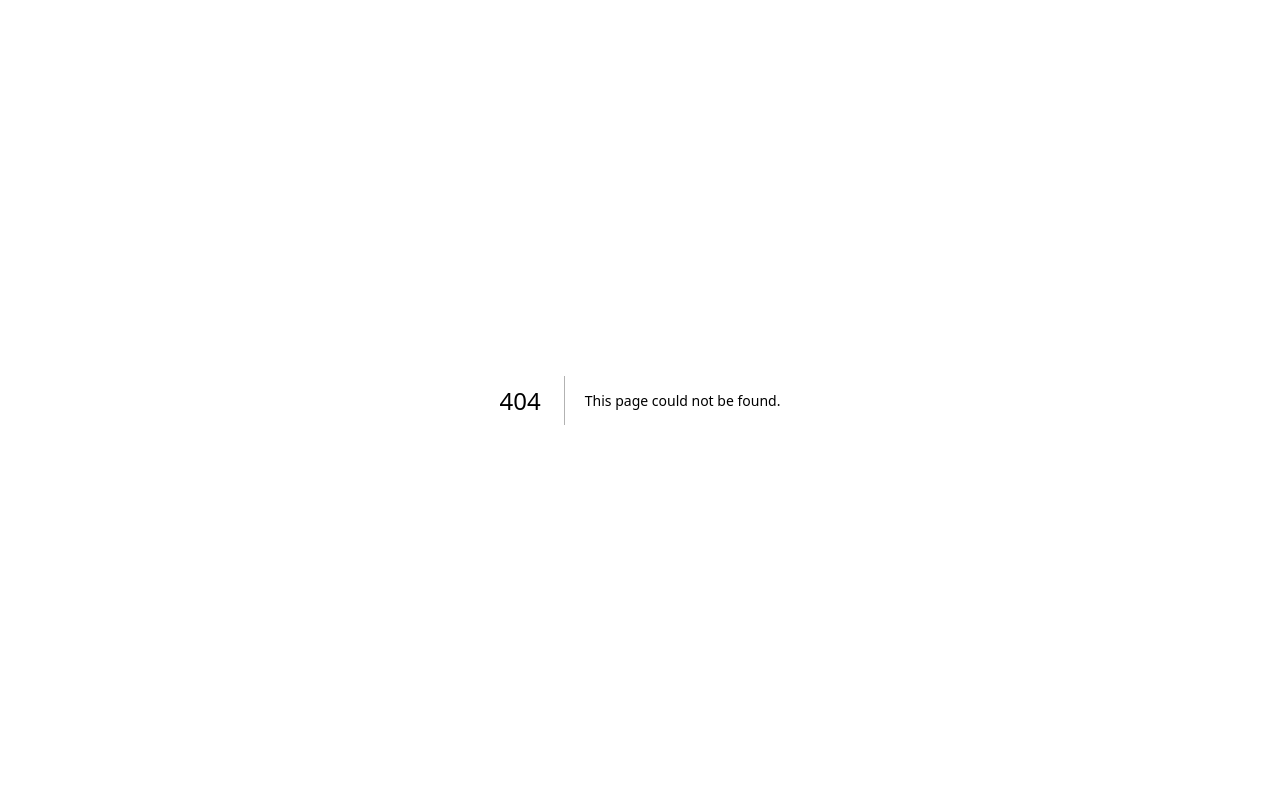
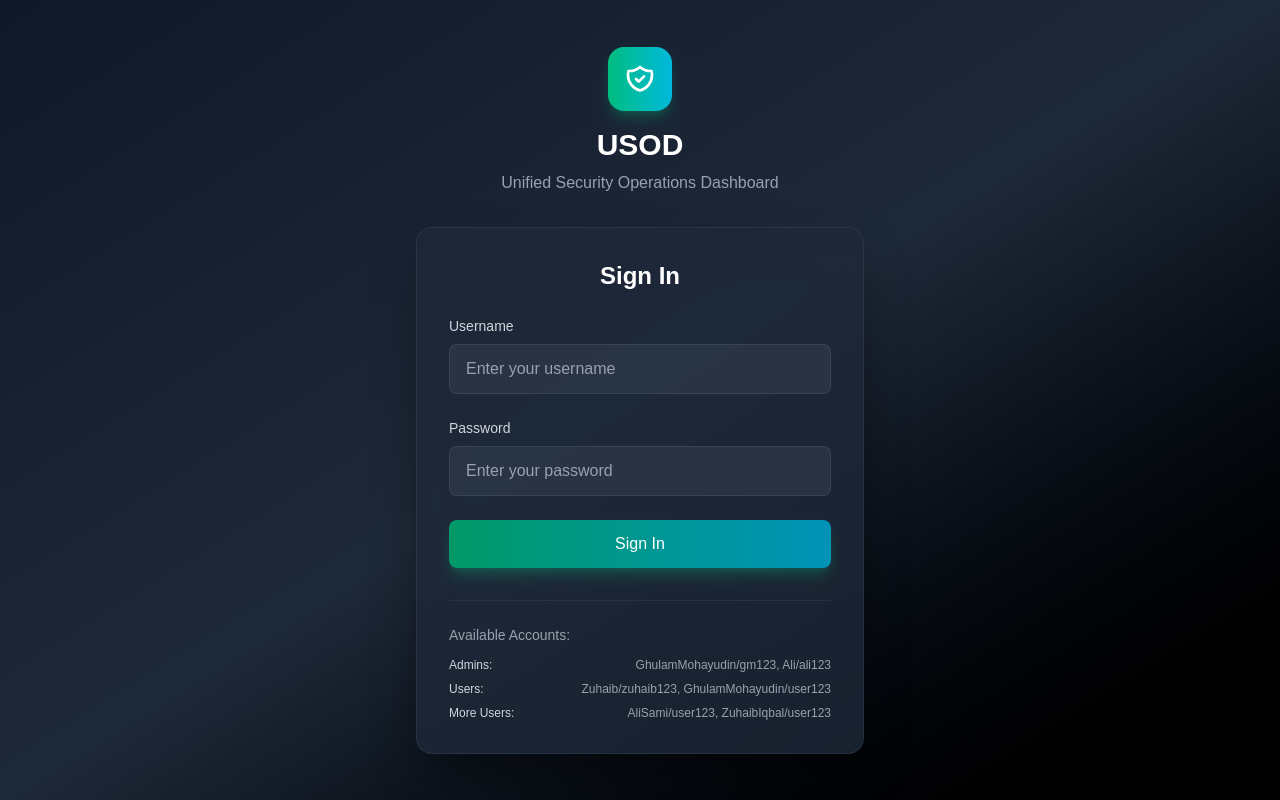
Before and after one commit to GhulamMohayudinMalik/usod, a Next.js app in the folder app/frontend/: page /login in a window 1280 px wide. Before the commit this address had no page. Built offline with nearby package versions, Linux system fonts and the light colour scheme.

Commit message:
Add login page

```diff
--- /dev/null
+++ b/app/frontend/src/app/login/page.js
@@ -0,0 +1,147 @@
+'use client';
+
+import { useState } from 'react';
+import { useRouter } from 'next/navigation';
+
+export default function LoginPage() {
+  const [formData, setFormData] = useState({
+    username: '',
+    password: ''
+  });
+  const [loading, setLoading] = useState(false);
+  const [error, setError] = useState('');
+  const router = useRouter();
+
+  const handleSubmit = async (e) => {
+    e.preventDefault();
+    setLoading(true);
+    setError('');
+
+    try {
+      const response = await fetch('http://localhost:5000/api/auth/login', {
+        method: 'POST',
+        headers: {
+          'Content-Type': 'application/json',
+        },
+        body: JSON.stringify(formData),
+      });
+
+      const data = await response.json();
+
+      if (response.ok) {
+        localStorage.setItem('token', data.token);
+        localStorage.setItem('user', JSON.stringify(data.user));
+        router.push('/dashboard');
+      } else {
+        setError(data.message || 'Login failed');
+      }
+    } catch (err) {
+      setError('Network error. Please try again.');
+    } finally {
+      setLoading(false);
+    }
+  };
+
+  const handleChange = (e) => {
+    setFormData({
+      ...formData,
+      [e.target.name]: e.target.value
+    });
+  };
+
+  return (
+    <div className="min-h-screen bg-gradient-to-br from-gray-900 via-gray-800 to-black flex items-center justify-center p-4">
+      <div className="max-w-md w-full">
+        {/* Logo/Title */}
+        <div className="text-center mb-8">
+          <div className="inline-flex items-center justify-center w-16 h-16 bg-gradient-to-r from-emerald-500 to-cyan-500 rounded-2xl mb-4 shadow-lg shadow-emerald-500/25">
+            <svg className="w-8 h-8 text-white" fill="none" stroke="currentColor" viewBox="0 0 24 24">
+              <path strokeLinecap="round" strokeLinejoin="round" strokeWidth={2} d="M9 12l2 2 4-4m5.618-4.016A11.955 11.955 0 0112 2.944a11.955 11.955 0 01-8.618 3.04A12.02 12.02 0 003 9c0 5.591 3.824 10.29 9 11.622 5.176-1.332 9-6.03 9-11.622 0-1.042-.133-2.052-.382-3.016z" />
+            </svg>
+          </div>
+          <h1 className="text-3xl font-bold text-white mb-2">USOD</h1>
+          <p className="text-gray-400">Unified Security Operations Dashboard</p>
+        </div>
+
+        {/* Login Form */}
+        <div className="bg-gray-800/80 backdrop-blur-xl rounded-2xl p-8 border border-gray-700/50 shadow-2xl shadow-black/50">
+          <h2 className="text-2xl font-semibold text-white mb-6 text-center">Sign In</h2>
+
+          {error && (
+            <div className="mb-4 p-3 bg-red-900/30 border border-red-700/50 rounded-lg text-red-300 text-sm">
+              {error}
+            </div>
+          )}
+
+          <form onSubmit={handleSubmit} className="space-y-6">
+            <div>
+              <label htmlFor="username" className="block text-sm font-medium text-gray-300 mb-2">
+                Username
+              </label>
+              <input
+                type="text"
+                id="username"
+                name="username"
+                value={formData.username}
+                onChange={handleChange}
+                required
+                className="w-full px-4 py-3 bg-gray-700/50 border border-gray-600/50 rounded-lg text-white placeholder-gray-400 focus:outline-none focus:ring-2 focus:ring-emerald-500 focus:border-emerald-500 transition-all"
+                placeholder="Enter your username"
+              />
+            </div>
+
+            <div>
+              <label htmlFor="password" className="block text-sm font-medium text-gray-300 mb-2">
+                Password
+              </label>
+              <input
+                type="password"
+                id="password"
+                name="password"
+                value={formData.password}
+                onChange={handleChange}
+                required
+                className="w-full px-4 py-3 bg-gray-700/50 border border-gray-600/50 rounded-lg text-white placeholder-gray-400 focus:outline-none focus:ring-2 focus:ring-emerald-500 focus:border-emerald-500 transition-all"
+                placeholder="Enter your password"
+              />
+            </div>
+
+            <button
+              type="submit"
+              disabled={loading}
+              className="w-full bg-gradient-to-r from-emerald-600 to-cyan-600 text-white py-3 px-4 rounded-lg font-medium hover:from-emerald-700 hover:to-cyan-700 focus:outline-none focus:ring-2 focus:ring-emerald-500 focus:ring-offset-2 focus:ring-offset-gray-900 disabled:opacity-50 disabled:cursor-not-allowed transition-all transform hover:scale-[1.02] shadow-lg shadow-emerald-500/25"
+            >
+              {loading ? (
+                <div className="flex items-center justify-center">
+                  <div className="w-5 h-5 border-2 border-white/30 border-t-white rounded-full animate-spin mr-2"></div>
+                  Signing in...
+                </div>
+              ) : (
+                'Sign In'
+              )}
+            </button>
+          </form>
+
+          {/* Demo Accounts */}
+          <div className="mt-8 pt-6 border-t border-gray-700/50">
+            <p className="text-sm text-gray-400 mb-3">Available Accounts:</p>
+            <div className="space-y-2 text-xs">
+              <div className="flex justify-between">
+                <span className="text-gray-300">Admins:</span>
+                <span className="text-gray-400">GhulamMohayudin/gm123, Ali/ali123</span>
+              </div>
+              <div className="flex justify-between">
+                <span className="text-gray-300">Users:</span>
+                <span className="text-gray-400">Zuhaib/zuhaib123, GhulamMohayudin/user123</span>
+              </div>
+              <div className="flex justify-between">
+                <span className="text-gray-300">More Users:</span>
+                <span className="text-gray-400">AliSami/user123, ZuhaibIqbal/user123</span>
+              </div>
+            </div>
+          </div>
+        </div>
+      </div>
+    </div>
+  );
+}
```
